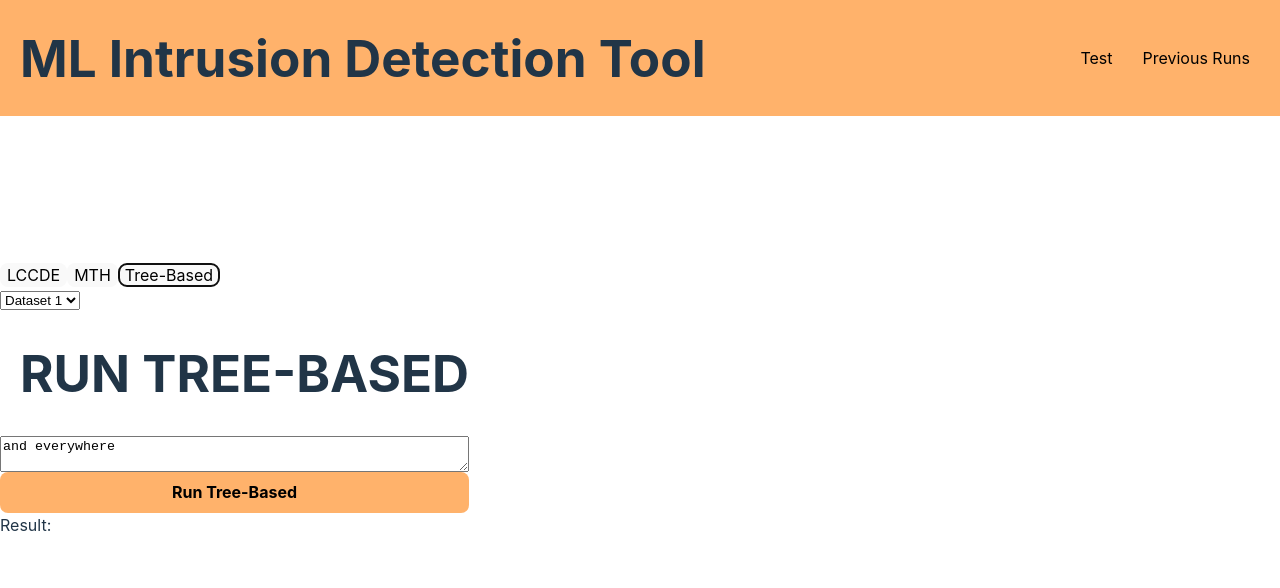
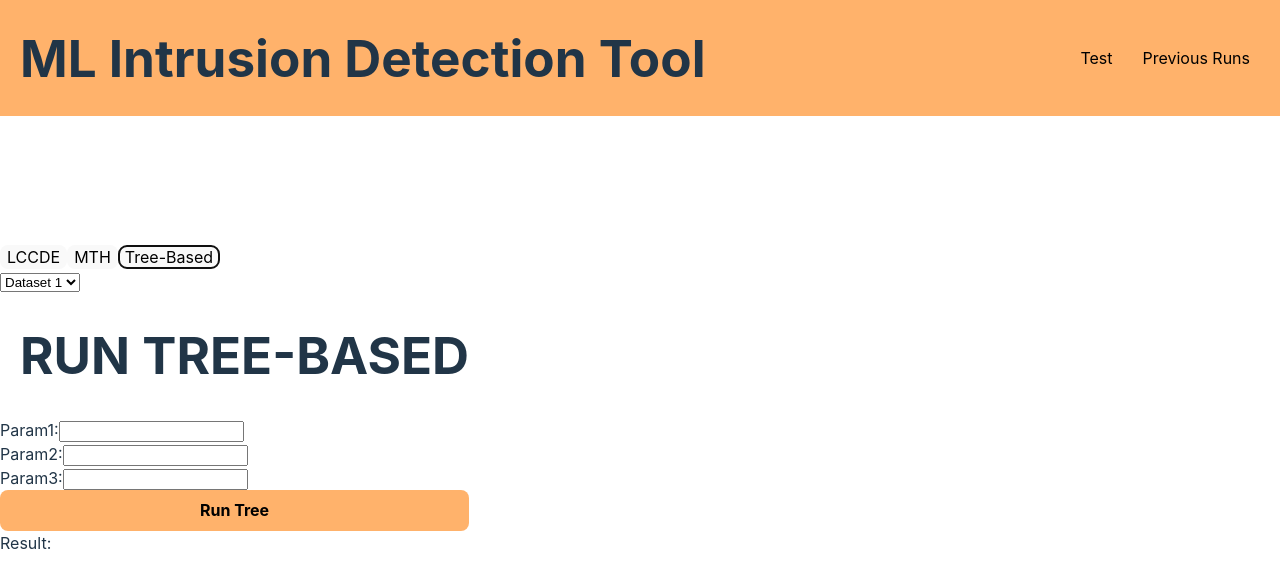
Before and after one commit to ZaneLeBlanc/Group66Frontend, a React (Vite) app in the folder Frontend/: page /Test in a window 1280 px wide. Both pictures are taken after a click on the button "Tree-Based". Shown: the top 588 px of the page. Built offline with nearby package versions, Linux system fonts and the light colour scheme.

Commit message:
mult params per model

```diff
--- a/Frontend/src/Components/ModelPages/PageLCCDE.tsx
+++ b/Frontend/src/Components/ModelPages/PageLCCDE.tsx
@@ -6,7 +6,7 @@ function PageLCCDE(props : any) {
     dataset: int # which dataset user selected
     */
     // usage -> props.dataset
-    const[lccdeResponse, setLccdeResponse] = useState('');
+    const[lccdeResponse, setLccdeResponse] = useState();
     const[nEstimators, setEstimators] = useState('');
     const[maxDepth, setMaxDepth] = useState('');
     const[learningRate, setLearningRate] = useState('');
@@ -57,33 +57,35 @@ function PageLCCDE(props : any) {
         // TODO: change input types (buttons, dropdowns, etc.)
         <div>
             <h1>RUN LCCDE</h1>
+            <form onSubmit={sendLCCDEParams}>
                 <div className="testSection">
                     <label>
-                Parameter 1:
+                    # Estimators:
                     <input type="text" className='paraminput' value={nEstimators} onChange={(e) => setEstimators(e.target.value)} />
                     </label>
                     <label>
-                    Parameter 2:
+                        Max Depth:
                         <input type="text" className='paraminput' value={maxDepth} onChange={(e) => setMaxDepth(e.target.value)} />
                     </label>
                     <label>
-                    Parameter 3:
+                        Learning Rate:
                         <input type="text" className='paraminput' value={learningRate} onChange={(e) => setLearningRate(e.target.value)} />
                     </label>
                     <label>
-                    Parameter 4:
+                        # Iterations:
                         <input type="text" className='paraminput' value={numIterations} onChange={(e) => setNumIterations(e.target.value)} />
                     </label>
                     <label>
-                    Parameter 5:
+                        # Leaves:
                         <input type="text" className='paraminput' value={numLeaves} onChange={(e) => setNumLeaves(e.target.value)} />
                     </label>
                     <label>
-                    Parameter 6:
+                        Boosting Type:
                         <input type="text" className='paraminput' value={boostingType} onChange={(e) => setBoostingType(e.target.value)} />
                     </label>
-                <button className="runbt" onClick={sendLCCDEParams}>Run LCCDE</button>
+                    <button className="runbt" type="submit">Run LCCDE</button>
                 </div>
+            </form>
             <div>Result: {lccdeResponse}</div>
         </div>
     )
--- a/Frontend/src/Components/ModelPages/PageMTH.tsx
+++ b/Frontend/src/Components/ModelPages/PageMTH.tsx
@@ -8,6 +8,12 @@ function PageMTH(props : any) {
     // usage -> props.dataset
     const [mthRequest, setMthRequest] = useState('and here');
     const [mthResponse, setMthResponse] = useState('');
+    const[nEstimators, setEstimators] = useState('');
+    const[maxDepth, setMaxDepth] = useState('');
+    const[learningRate, setLearningRate] = useState('');
+    const[numIterations, setNumIterations] = useState('');
+    const[numLeaves, setNumLeaves] = useState('');
+    const[boostingType, setBoostingType] = useState('');
 
     const sendMTHParams = async () => {
         try {
@@ -24,11 +30,23 @@ function PageMTH(props : any) {
         // TODO: split up params into individual entries (buttons, dropdowns, etc.)
         <div>
             <h1>RUN MTH</h1>
-            <div className="testSection">
-                <textarea value={mthRequest} onChange={(e) =>
-                setMthRequest(e.target.value)}/>
-                <button className="runbt" onClick={sendMTHParams}>Run MTH</button>
-            </div>
+            <form onSubmit={sendMTHParams}>
+                <div className="testSection">
+                    <label>
+                        Param1:
+                    <input type="text" className='paraminput' value={nEstimators} onChange={(e) => setEstimators(e.target.value)} />
+                    </label>
+                    <label>
+                        Param2:
+                        <input type="text" className='paraminput' value={learningRate} onChange={(e) => setLearningRate(e.target.value)} />
+                    </label>
+                    <label>
+                        Param3:
+                        <input type="text" className='paraminput' value={numIterations} onChange={(e) => setNumIterations(e.target.value)} />
+                    </label>
+                    <button className="runbt" type="submit">Run MTH</button>
+                </div>
+            </form>
             <div>Result: {mthResponse}</div>
         </div>
     )
--- a/Frontend/src/Components/ModelPages/PageTree.tsx
+++ b/Frontend/src/Components/ModelPages/PageTree.tsx
@@ -8,6 +8,12 @@ function PageTree(props : any) {
     // usage -> props.dataset
     const [treeRequest, setTreeRequest] = useState('and everywhere');
     const [treeResponse, setTreeResponse] = useState('');
+    const[nEstimators, setEstimators] = useState('');
+    const[maxDepth, setMaxDepth] = useState('');
+    const[learningRate, setLearningRate] = useState('');
+    const[numIterations, setNumIterations] = useState('');
+    const[numLeaves, setNumLeaves] = useState('');
+    const[boostingType, setBoostingType] = useState('');
 
     const sendTreeParams = async () => {
         try {
@@ -24,11 +30,23 @@ function PageTree(props : any) {
         // TODO: split up params into individual entries (buttons, dropdowns, etc.)
         <div>
             <h1>RUN TREE-BASED</h1>
-            <div className="testSection">
-                <textarea value={treeRequest} onChange={(e) =>
-                setTreeRequest(e.target.value)}/>
-                <button className="runbt" onClick={sendTreeParams}>Run Tree-Based</button>
-            </div>
+            <form onSubmit={sendTreeParams}>
+                <div className="testSection">
+                    <label>
+                        Param1:
+                    <input type="text" className='paraminput' value={nEstimators} onChange={(e) => setEstimators(e.target.value)} />
+                    </label>
+                    <label>
+                        Param2:
+                        <input type="text" className='paraminput' value={learningRate} onChange={(e) => setLearningRate(e.target.value)} />
+                    </label>
+                    <label>
+                        Param3:
+                        <input type="text" className='paraminput' value={numIterations} onChange={(e) => setNumIterations(e.target.value)} />
+                    </label>
+                    <button className="runbt" type="submit">Run Tree</button>
+                </div>
+            </form>
             <div>Result: {treeResponse}</div>
         </div>
     )
```
Lines whose indentation alone changed are shown as unchanged.
